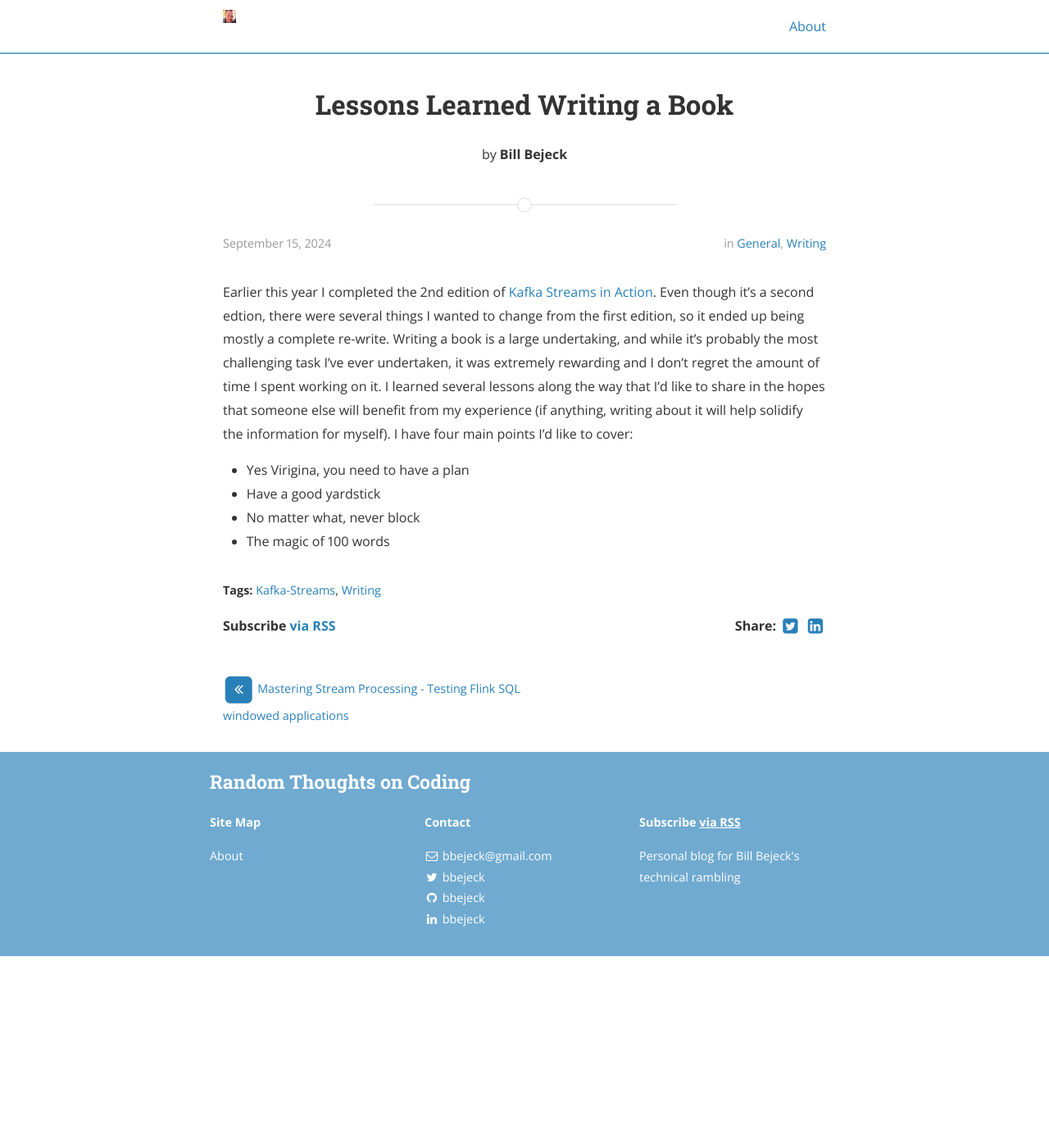
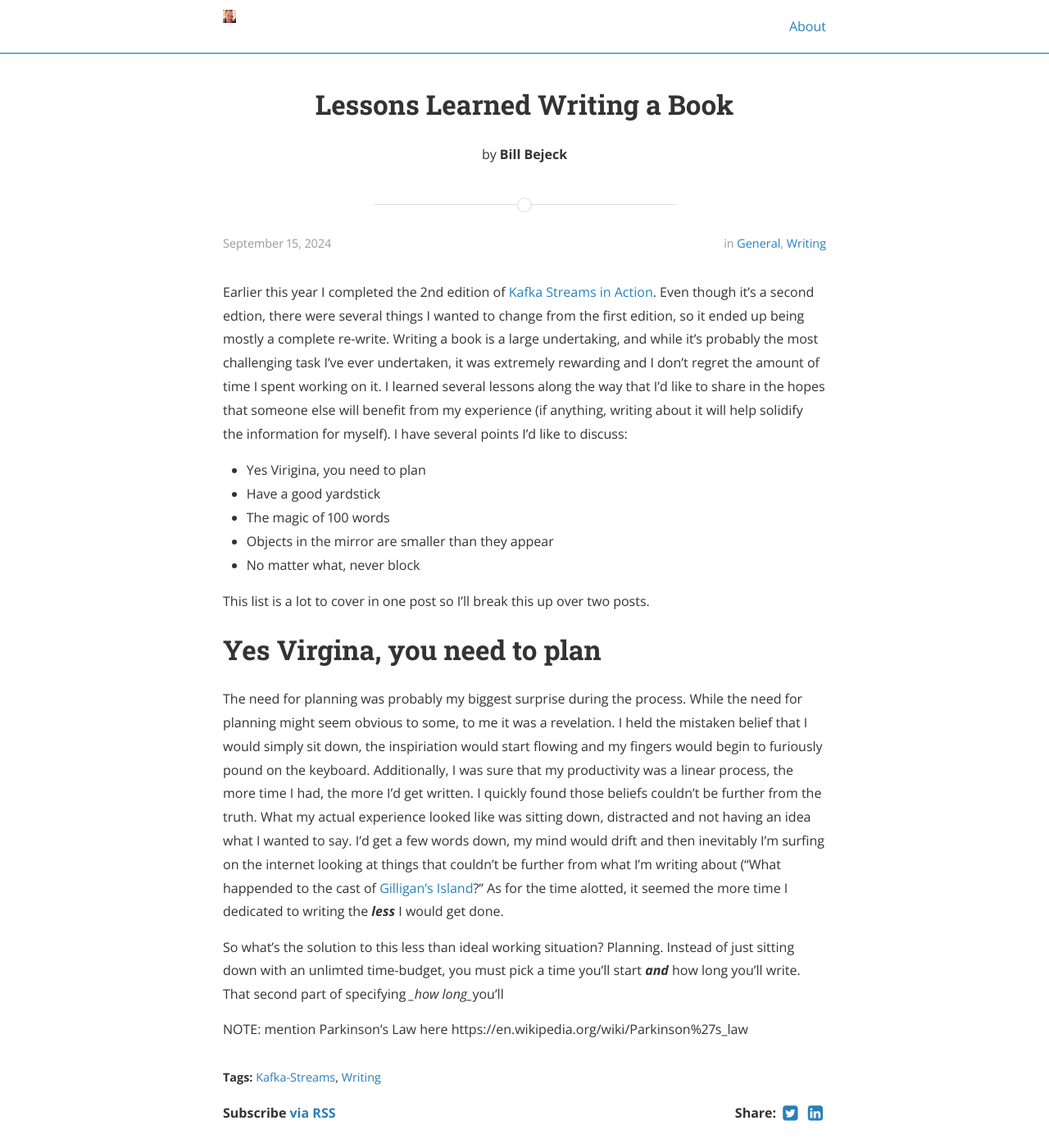
Before and after one commit to bbejeck/bbejeck.github.io, a Jekyll site: the page built from _posts/2024-09-15-writing_series_part_one.md, in a window 1280 px wide and 1400 px high. Shown: the whole window at 82% size. Built offline with Jekyll 4.4.1, drawn with Linux system fonts in a browser that asks for light colours; nearby versions of some CDN libraries.

Commit message:
Started on first section

```diff
--- a/_posts/2024-09-15-writing_series_part_one.md
+++ b/_posts/2024-09-15-writing_series_part_one.md
@@ -17,8 +17,20 @@ keywords:
 description: Lessons I learned while writing a book that I'd like to share
 ---
 
-Earlier this year I completed the 2nd edition of [Kafka Streams in Action](https://www.amazon.com/Kafka-Streams-Action-Second-Bejeck/dp/1617298689/). Even though it's a second edtion, there were several things I wanted to change from the first edition, so it ended up being mostly a complete re-write.  Writing a book is a large undertaking, and while it's probably the most challenging task I've ever undertaken, it was extremely rewarding and I don't regret the amount of time I spent working on it.  I learned several lessons along the way that I'd like to share in the hopes that someone else will benefit from my experience (if anything, writing about it will help solidify the information for myself).   I have four main points I'd like to cover:
- - Yes Virigina, you need to have a plan
- - Have a good yardstick
- - No matter what, never block
- - The magic of 100 words
+Earlier this year I completed the 2nd edition of [Kafka Streams in Action](https://www.amazon.com/Kafka-Streams-Action-Second-Bejeck/dp/1617298689/). Even though it's a second edtion, there were several things I wanted to change from the first edition, so it ended up being mostly a complete re-write.  Writing a book is a large undertaking, and while it's probably the most challenging task I've ever undertaken, it was extremely rewarding and I don't regret the amount of time I spent working on it.  I learned several lessons along the way that I'd like to share in the hopes that someone else will benefit from my experience (if anything, writing about it will help solidify the information for myself).   I have several points I'd like to discuss:
+
+  - Yes Virigina, you need to plan
+  - Have a good yardstick
+  - The magic of 100 words
+  - Objects in the mirror are smaller than they appear
+  - No matter what, never block
+
+This list is a lot to cover in one post so I'll break this up over two posts.
+
+# Yes Virgina, you need to plan
+
+The need for planning was probably my biggest surprise during the process.  While the need for planning might seem obvious to some, to me it was a revelation.  I held the mistaken belief that I would simply sit down, the inspiriation would start flowing and my fingers would begin to furiously pound on the keyboard.  Additionally, I was sure that my productivity was a linear process, the more time I had, the more I'd get written.  I quickly found those beliefs couldn't be further from the truth.  What my actual experience looked like was sitting down, distracted and not having an idea what I wanted to say.  I'd get a few words down, my mind would drift and then inevitably I'm surfing on the internet looking at things that couldn't be further from what I'm writing about ("What happended to the cast of [Gilligan's Island](https://en.wikipedia.org/wiki/Gilligan%27s_Island)?"  As for the time alotted, it seemed the more time I dedicated to writing the *__less__* I would get done.
+
+So what's the solution to this less than ideal working situation?  Planning.  Instead of just sitting down with an unlimted time-budget, you must pick a time you'll start *__and__* how long you'll write.  That second part of specifying *_how long_*you'll
+
+NOTE: mention Parkinson's Law here https://en.wikipedia.org/wiki/Parkinson%27s_law
```
